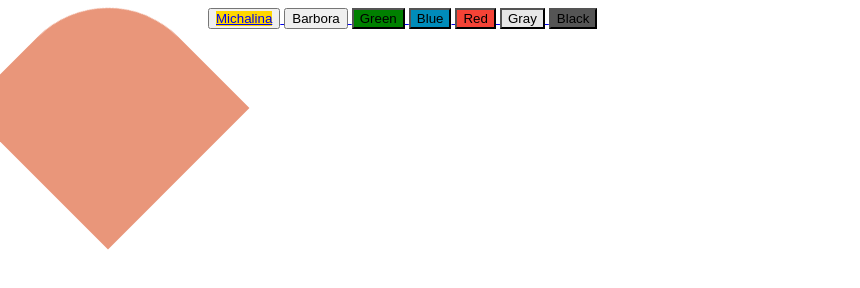
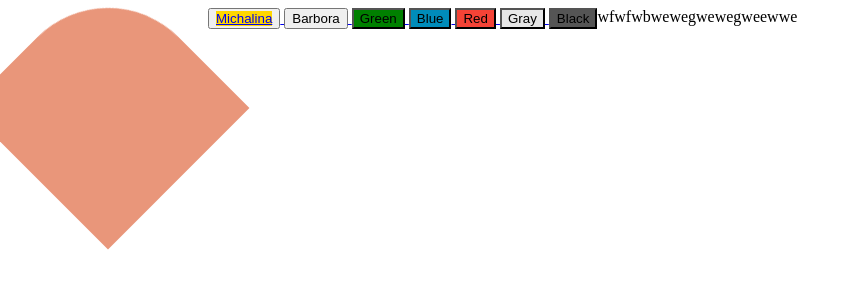
Before and after one commit to Mychalina/project_stuff, a plain HTML site: page index.html in a window 1280 px wide. Shown: the whole page, without its empty margins (0-860 px from the left). Drawn offline with Linux system fonts and the light colour scheme.

Commit message:
new change

```diff
--- a/index.html
+++ b/index.html
@@ -6,7 +6,7 @@
 </head>
 <body>
 
-
+wfwfwbwewegwewegweewwe
 
 
 
```
